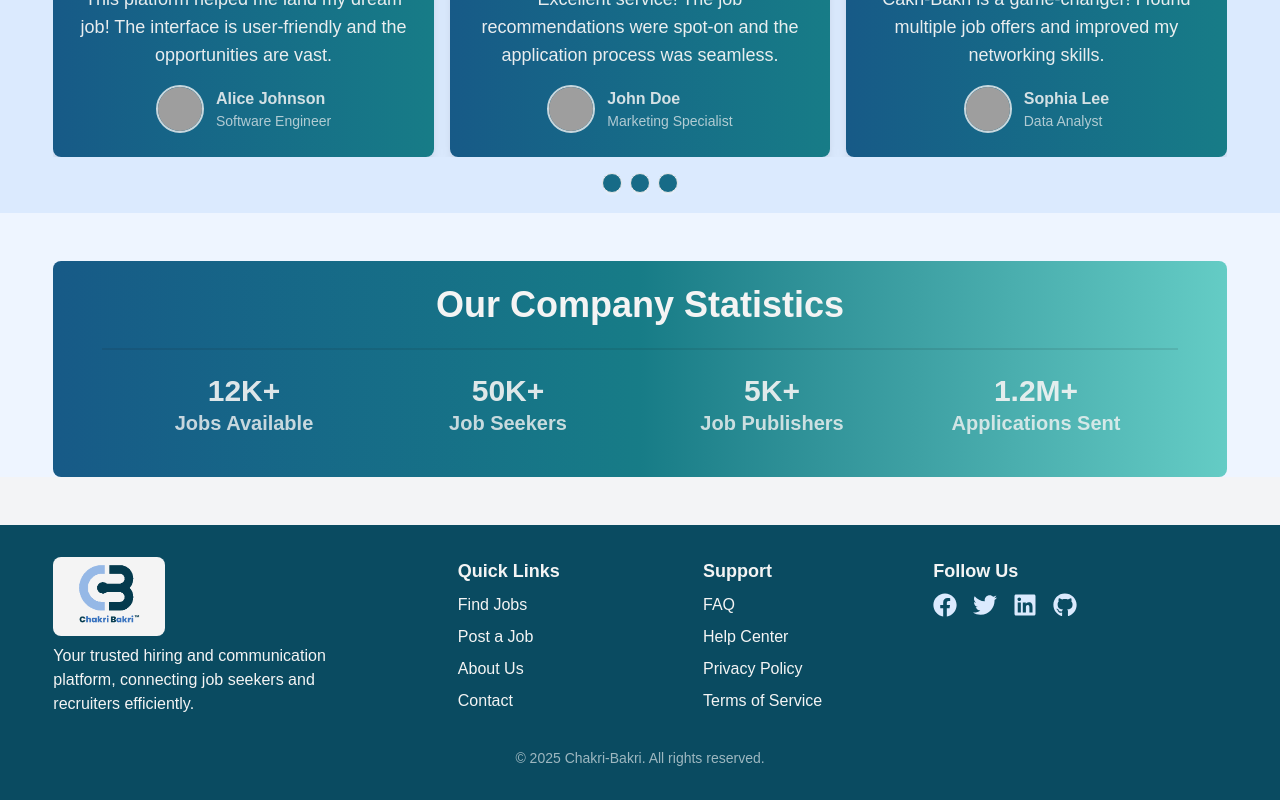
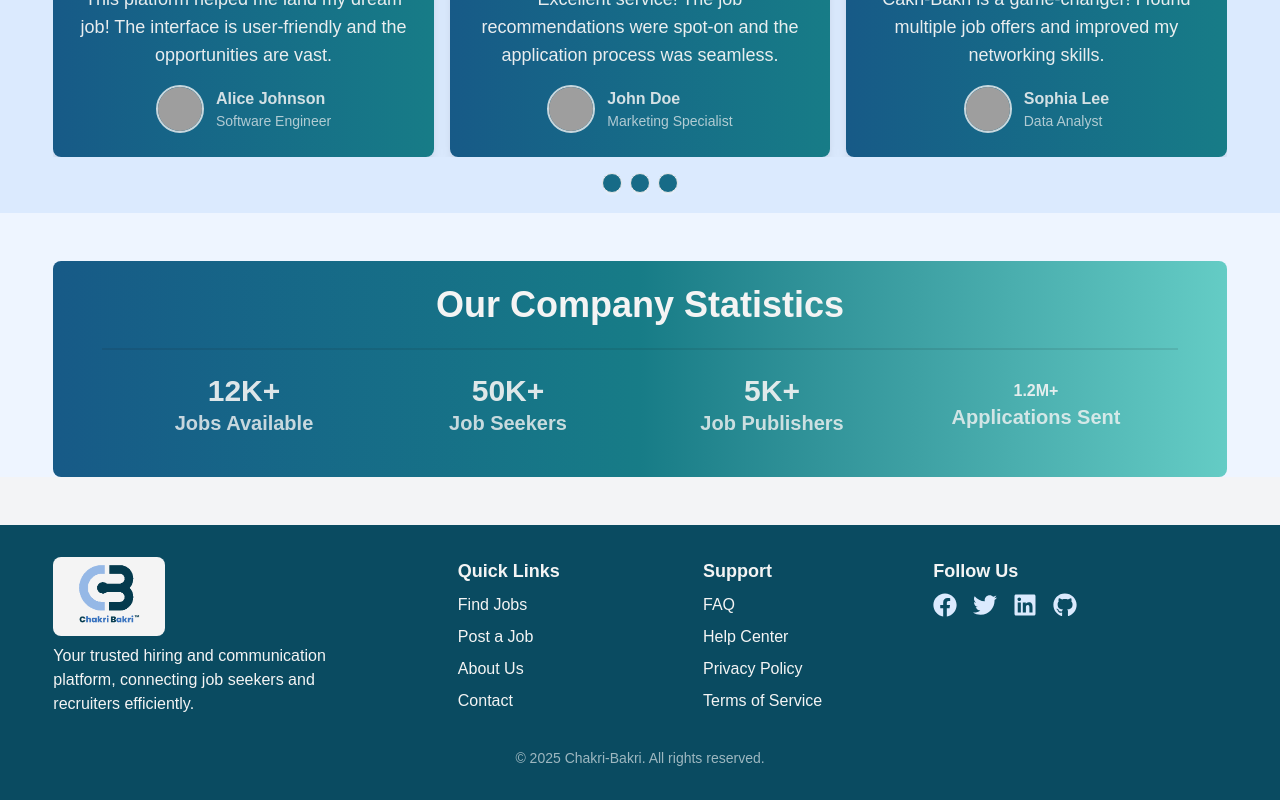
Before and after one commit to Motiur-Rahman-Dhrubo/Cakri-Bakri, a React (Vite) app: page / in a window 1280 px wide. Shown: the part 2433-3233 px from the top of the page. Built offline with nearby package versions, Linux system fonts and the light colour scheme; no server answers; grey boxes are pictures that could not be loaded.

Commit message:
optimized font

```diff
--- a/src/component/HomePage/StatsOverlay.jsx
+++ b/src/component/HomePage/StatsOverlay.jsx
@@ -20,7 +20,7 @@ export default function StatsOverlay() {
           <p className="text-xl font-semibold text-cb-white/80">Job Publishers</p>
         </div>
         <div className="w-1/2 md:w-1/4 py-4 transform transition-all duration-500 hover:scale-105 hover:drop-shadow-[0_4px_10px_rgba(4,164,217,0.8)]">
-          <h2 className="text-3xl font-bold text-cb-white/90">1.2M+</h2>
+          <h2 className=" font-bold text-cb-white/90">1.2M+</h2>
           <p className="text-xl font-semibold text-cb-white/80">Applications Sent</p>
         </div>
       </div>
```
